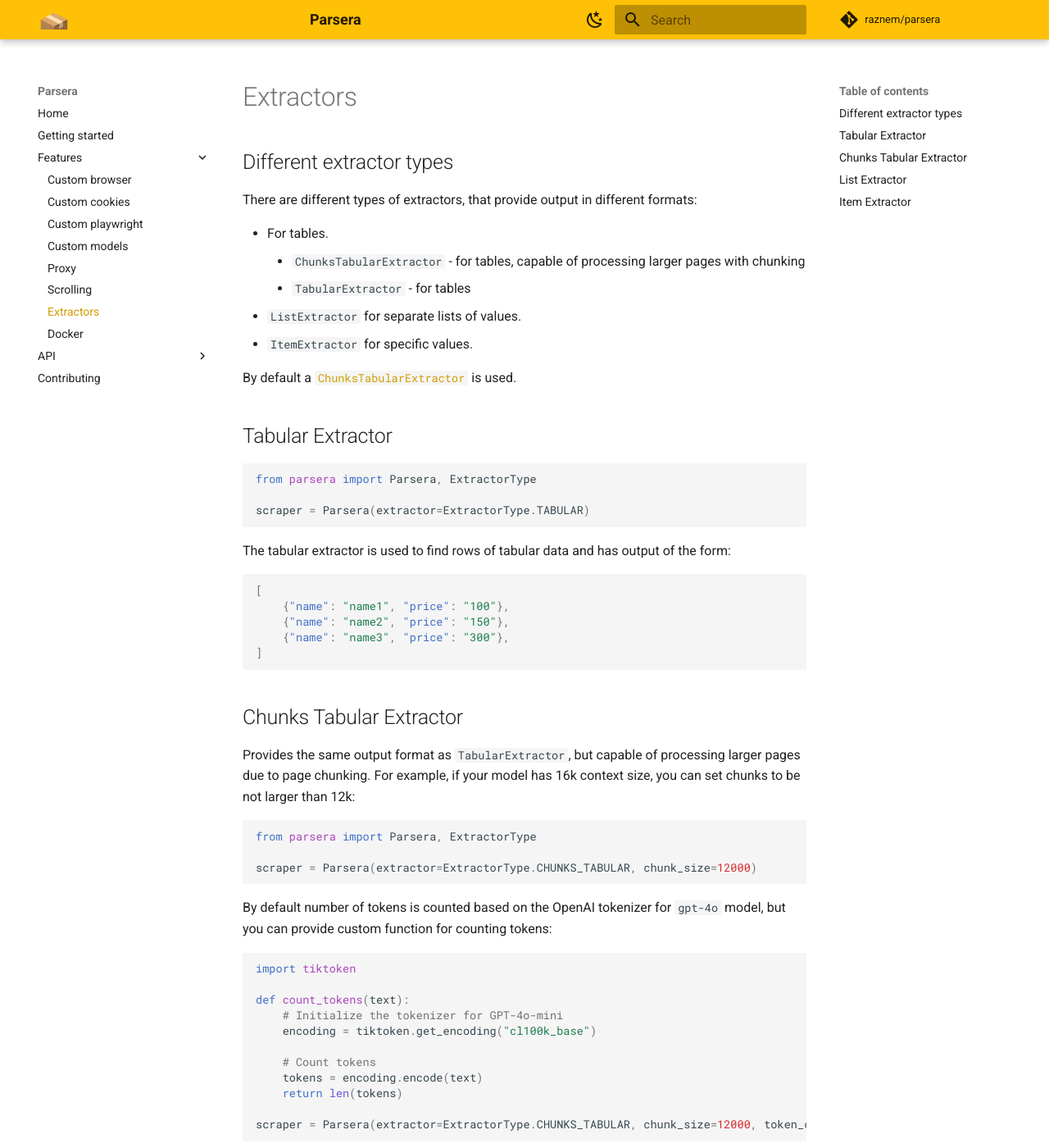
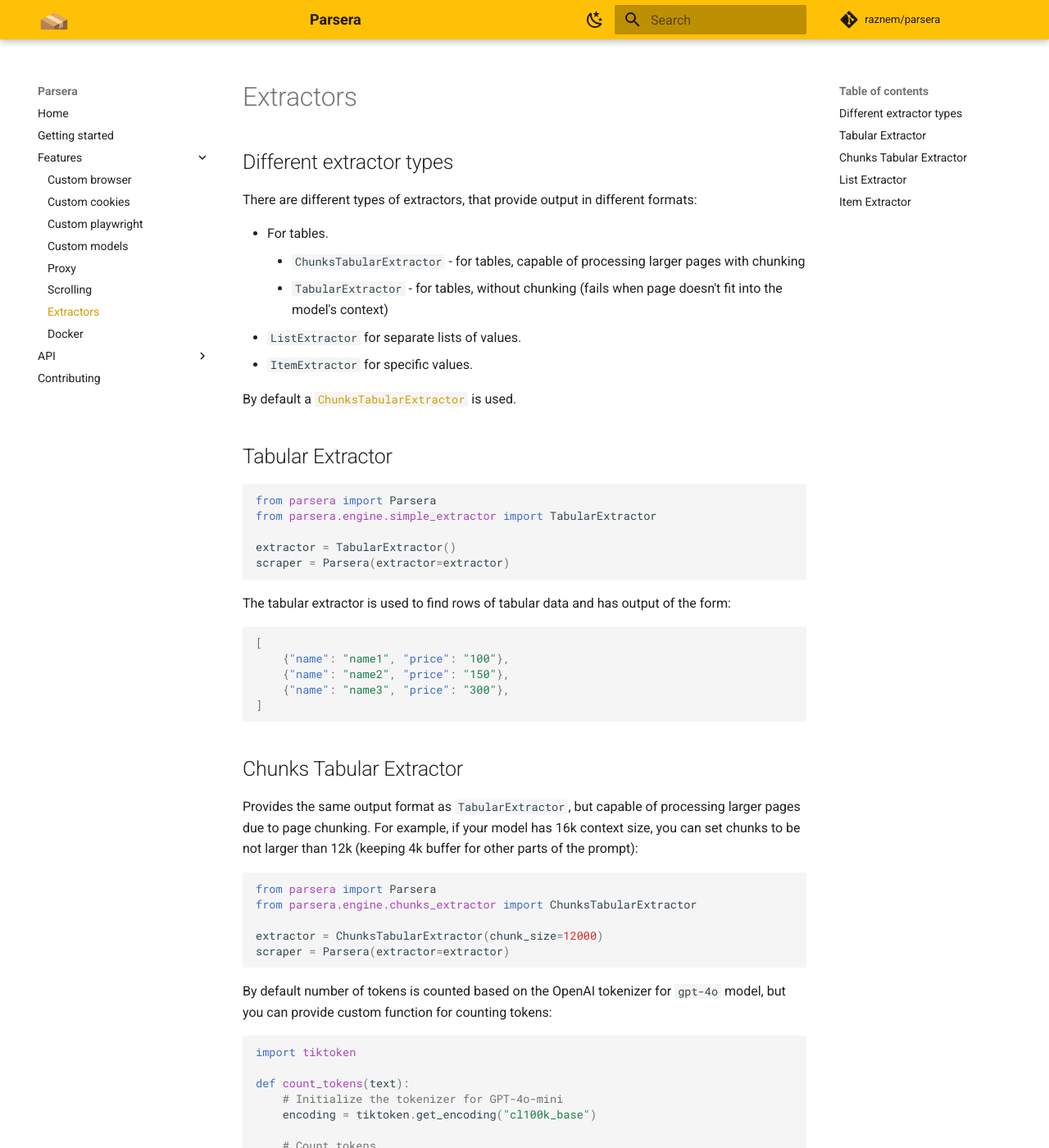
Before and after one commit to raznem/parsera, an MkDocs documentation site: the page built from docs/features/extractors.md, in a window 1280 px wide and 1400 px high. Shown: the whole window at 82% size. Built offline with MkDocs 1.6.1 and Material for MkDocs 9.7.7, drawn with Linux system fonts in a browser that asks for light colours; comment, search, counter and statistics services are not loaded; some of the changed text lies outside the part shown.

Commit message:
New Extractors documentation

````diff
--- a/docs/features/extractors.md
+++ b/docs/features/extractors.md
@@ -3,7 +3,7 @@ There are different types of extractors, that provide output in different format
 
 - For tables.
     - `ChunksTabularExtractor` - for tables, capable of processing larger pages with chunking
-    - `TabularExtractor` - for tables
+    - `TabularExtractor` - for tables, without chunking (fails when page doesn't fit into the model's context)
 - `ListExtractor` for separate lists of values.
 - `ItemExtractor` for specific values.
 
@@ -11,9 +11,11 @@ By default a [`ChunksTabularExtractor`](#chunks-tabular-extractor) is used.
 
 ## Tabular Extractor
 ```python
-from parsera import Parsera, ExtractorType
+from parsera import Parsera
+from parsera.engine.simple_extractor import TabularExtractor
 
-scraper = Parsera(extractor=ExtractorType.TABULAR)
+extractor = TabularExtractor()
+scraper = Parsera(extractor=extractor)
 ```
 The tabular extractor is used to find rows of tabular data and has output of the form:
 ```json
@@ -26,11 +28,13 @@ The tabular extractor is used to find rows of tabular data and has output of the
 
 ## Chunks Tabular Extractor
 Provides the same output format as `TabularExtractor`, but capable of processing larger pages due to page chunking.
-For example, if your model has 16k context size, you can set chunks to be not larger than 12k:
+For example, if your model has 16k context size, you can set chunks to be not larger than 12k (keeping 4k buffer for other parts of the prompt):
 ```python
-from parsera import Parsera, ExtractorType
+from parsera import Parsera
+from parsera.engine.chunks_extractor import ChunksTabularExtractor
 
-scraper = Parsera(extractor=ExtractorType.CHUNKS_TABULAR, chunk_size=12000)
+extractor = ChunksTabularExtractor(chunk_size=12000)
+scraper = Parsera(extractor=extractor)
 ```
 
 By default number of tokens is counted based on the OpenAI tokenizer for `gpt-4o` model, but you can provide custom
@@ -53,9 +57,11 @@ scraper = Parsera(extractor=ExtractorType.CHUNKS_TABULAR, chunk_size=12000, toke
 
 ## List Extractor
 ```python
-from parsera import Parsera, ExtractorType
+from parsera import Parsera
+from parsera.engine.simple_extractor import ListExtractor
 
-scraper = Parsera(extractor=ExtractorType.LIST)
+extractor = ListExtractor()
+scraper = Parsera(extractor=extractor)
 ```
 The list extractor is used to find lists of different values and has output of the form:
 ```json
@@ -67,9 +73,11 @@ The list extractor is used to find lists of different values and has output of t
 
 ## Item Extractor
 ```python
-from parsera import Parsera, ExtractorType
+from parsera import Parsera
+from parsera.engine.simple_extractor import ItemExtractor
 
-scraper = Parsera(extractor=ExtractorType.ITEM)
+extractor = ItemExtractor()
+scraper = Parsera(extractor=extractor)
 ```
 The item extractor is used to get singular items from a page like a title or price and has output of the form:
 ```json
````
Also changed, not shown: docs/features/custom-playwright.md (+1 -1 lines), docs/features/proxy.md (+4 -1 lines).
